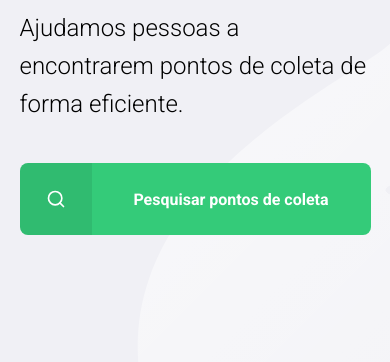
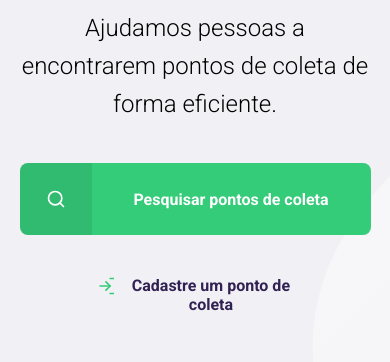
Before and after one commit to daniel21h/ecoleta-service-vanillajs, a plain HTML site: page index.html in a window 390 px wide. Shown: the part 482-844 px from the top of the page. Drawn offline with Linux system fonts and the light colour scheme.

Commit message:
feat: add design reponsive

```diff
--- a/src/styles/main.css
+++ b/src/styles/main.css
@@ -137,3 +137,26 @@ h1, h2, h, h4, h5, h6 {
   color: #fff;
   text-align: center;
 }
+
+@media (max-width: 1100px) {
+  #page-home {
+    background-position-x: 80vw;
+  }
+
+  #page-home .content {
+    align-items: center;
+    text-align: center;
+  }
+
+  #page-home header a {
+    position: absolute;
+    bottom: 48px;
+
+    left: 50%;
+    transform: translateX(-50%);
+  }
+
+  #page-home main {
+    align-items: center;
+  }
+}
```
